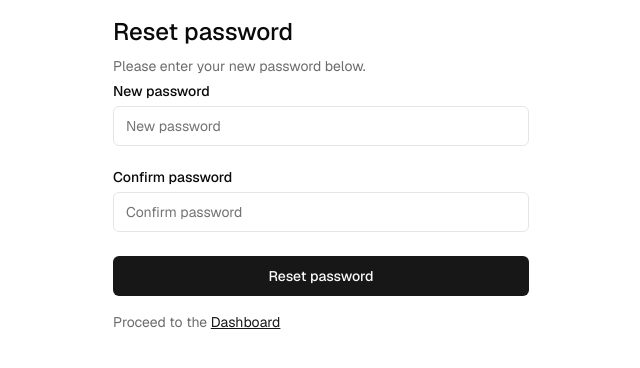
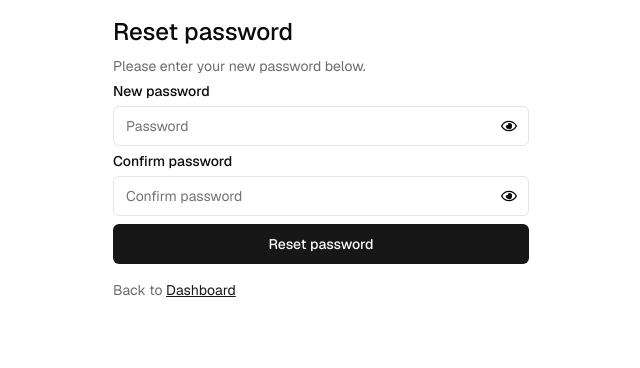
Before and after one commit to brucemakallan/mapmykin, a Next.js app: page /reset-password in a window 1280 px wide. Shown: the top 368 px of the page, without its empty margins (319-959 px from the left). Built offline with nearby package versions, Linux system fonts and the light colour scheme.

Commit message:
Password field

```diff
--- a/app/(auth-pages)/sign-in/page.tsx
+++ b/app/(auth-pages)/sign-in/page.tsx
@@ -3,6 +3,7 @@ import { FormMessage, Message } from '@/components/form-message'
 import { SubmitButton } from '@/components/submit-button'
 import { Input } from '@/components/ui/input'
 import { Label } from '@/components/ui/label'
+import PasswordField from '@/components/ui/password'
 import Link from 'next/link'
 
 export default function Login({ searchParams }: { searchParams: Message }) {
@@ -27,12 +28,7 @@ export default function Login({ searchParams }: { searchParams: Message }) {
             Forgot Password?
           </Link>
         </div>
-        <Input
-          type='password'
-          name='password'
-          placeholder='Your password'
-          required
-        />
+        <PasswordField />
         {/* eslint-disable-next-line @typescript-eslint/no-misused-promises */}
         <SubmitButton pendingText='Signing In...' formAction={signInAction}>
           Sign in
--- a/app/(auth-pages)/sign-up/page.tsx
+++ b/app/(auth-pages)/sign-up/page.tsx
@@ -3,6 +3,7 @@ import { FormMessage, Message } from '@/components/form-message'
 import { SubmitButton } from '@/components/submit-button'
 import { Input } from '@/components/ui/input'
 import { Label } from '@/components/ui/label'
+import PasswordField from '@/components/ui/password'
 import Link from 'next/link'
 
 export default function Signup({ searchParams }: { searchParams: Message }) {
@@ -27,13 +28,7 @@ export default function Signup({ searchParams }: { searchParams: Message }) {
         <Label htmlFor='email'>Email</Label>
         <Input name='email' placeholder='you@example.com' required />
         <Label htmlFor='password'>Password</Label>
-        <Input
-          type='password'
-          name='password'
-          placeholder='Your password'
-          minLength={6}
-          required
-        />
+        <PasswordField />
         {/* eslint-disable-next-line @typescript-eslint/no-misused-promises */}
         <SubmitButton formAction={signUpAction} pendingText='Signing up...'>
           Sign up
--- a/app/actions.ts
+++ b/app/actions.ts
@@ -113,7 +113,8 @@ export const resetPasswordAction = async (formData: FormData) => {
     encodedRedirect('error', '/reset-password', 'Password update failed')
   }
 
-  encodedRedirect('success', '/reset-password', 'Password updated')
+  await supabase.auth.signOut()
+  return redirect('/sign-in')
 }
 
 export const signOutAction = async () => {
--- a/app/reset-password/page.tsx
+++ b/app/reset-password/page.tsx
@@ -1,8 +1,8 @@
 import { resetPasswordAction } from '@/app/actions'
 import { FormMessage, Message } from '@/components/form-message'
 import { SubmitButton } from '@/components/submit-button'
-import { Input } from '@/components/ui/input'
 import { Label } from '@/components/ui/label'
+import PasswordField from '@/components/ui/password'
 import Link from 'next/link'
 
 export default function ResetPassword({
@@ -18,18 +18,11 @@ export default function ResetPassword({
           Please enter your new password below.
         </p>
         <Label htmlFor='password'>New password</Label>
-        <Input
-          type='password'
-          name='password'
-          placeholder='New password'
-          required
-        />
+        <PasswordField />
         <Label htmlFor='confirmPassword'>Confirm password</Label>
-        <Input
-          type='password'
+        <PasswordField
           name='confirmPassword'
           placeholder='Confirm password'
-          required
         />
         {/* eslint-disable-next-line @typescript-eslint/no-misused-promises */}
         <SubmitButton formAction={resetPasswordAction}>
@@ -37,7 +30,7 @@ export default function ResetPassword({
         </SubmitButton>
         <FormMessage message={searchParams} />
         <p className='text-sm text-foreground/60'>
-          {'Proceed to the '}
+          {'Back to '}
           <Link className='text-primary underline' href='/dashboard'>
             Dashboard
           </Link>
--- a/components/form-message.tsx
+++ b/components/form-message.tsx
@@ -7,12 +7,12 @@ export function FormMessage({ message }: { message: Message }) {
   return (
     <div className='flex flex-col gap-2 w-full max-w-md text-sm'>
       {'success' in message && (
-        <div className='text-foreground border-l-2 border-foreground px-4'>
+        <div className='text-green-900 border-l-2 border-green-600 px-4'>
           {message.success}
         </div>
       )}
       {'error' in message && (
-        <div className='text-destructive-foreground border-l-2 border-destructive-foreground px-4'>
+        <div className='text-red-900 border-l-2 border-red-600 px-4'>
           {message.error}
         </div>
       )}
--- /dev/null
+++ b/components/ui/password.tsx
@@ -0,0 +1,44 @@
+'use client'
+
+import { useState } from 'react'
+import { Input } from "@/components/ui/input"
+import { Button } from "@/components/ui/button"
+import { FaRegEye, FaRegEyeSlash } from "react-icons/fa";
+
+interface Props {
+  name?: string
+  placeholder?: string
+}
+
+export default function PasswordField(props: Props) {
+  const { name = "password", placeholder = "Password" } = props
+  const [showPassword, setShowPassword] = useState(false)
+
+  return (
+    <div className="relative w-full">
+      <Input
+        type={showPassword ? "text" : "password"}
+        placeholder={placeholder}
+        className="pr-10"
+        aria-label="Password"
+        name={name}
+        minLength={6}
+        required
+      />
+      <Button
+        type="button"
+        variant="ghost"
+        size="icon"
+        className="absolute right-0 top-0 h-full px-3"
+        onClick={() => { setShowPassword(!showPassword) }}
+        aria-label={showPassword ? "Hide password" : "Show password"}
+      >
+        {showPassword ? (
+          <FaRegEyeSlash className="h-4 w-4" aria-hidden="true" />
+        ) : (
+          <FaRegEye className="h-4 w-4" aria-hidden="true" />
+        )}
+      </Button>
+    </div>
+  )
+}
```
Also changed, not shown: components/email-templates/confirm-signup.html (added, +46 -0 lines), components/email-templates/reset-password.html (added, +46 -0 lines).
